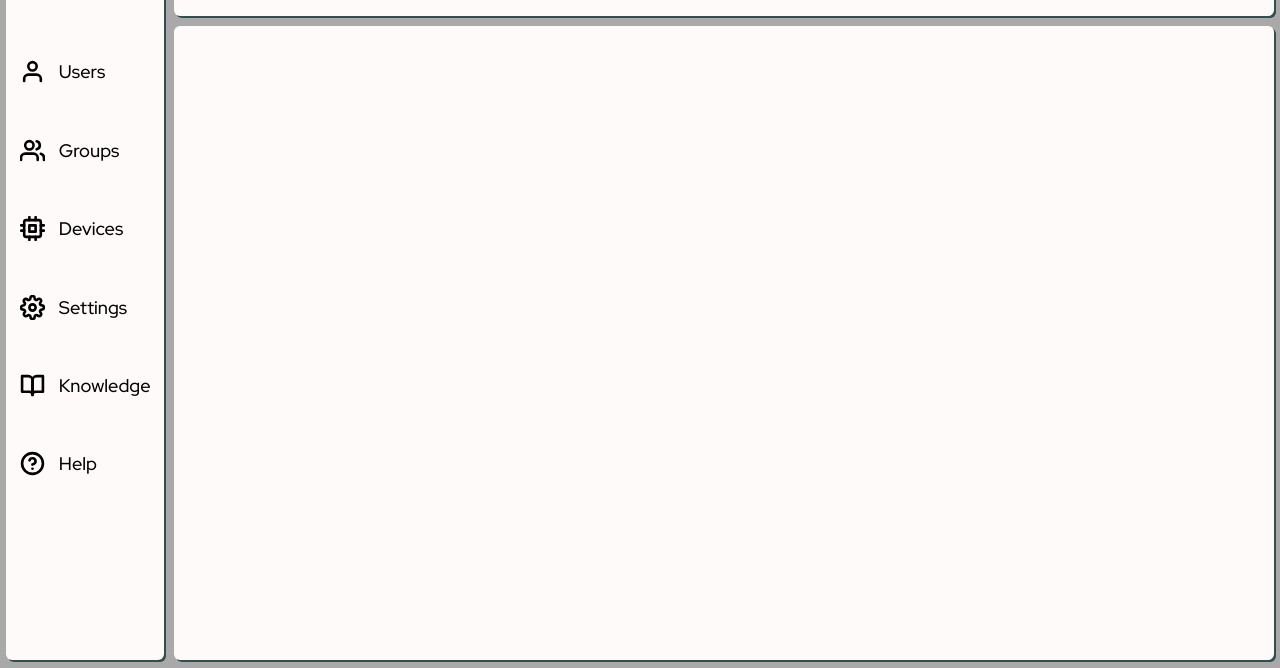
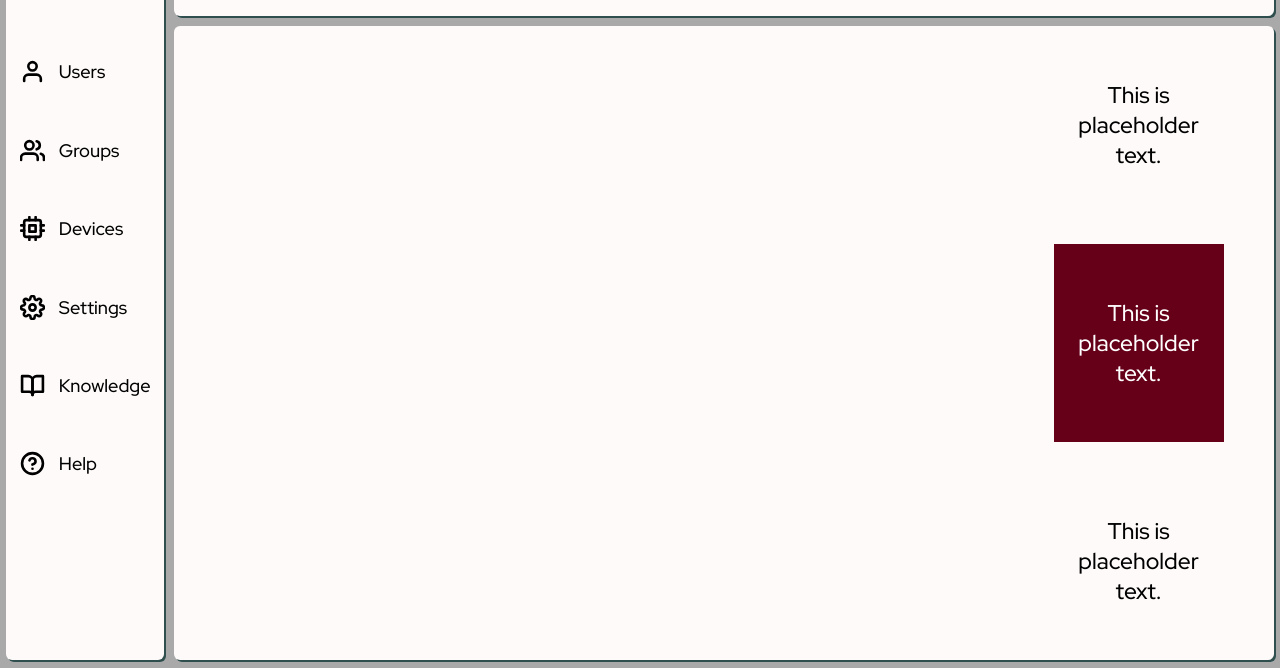
Before and after one commit to paulelden/admin-dashboard, a plain HTML site: page index.html in a window 1280 px wide. Shown: the part 132-800 px from the top of the page. Drawn offline with Linux system fonts and the light colour scheme; a web font is replaced by a local one.

Commit message:
Created main content sidebar layout.

```diff
--- a/index.css
+++ b/index.css
@@ -312,5 +312,27 @@ a {
 }
 
 #contentSide {
-    display: flex;
+    display: grid;
+    margin-right: 50px;
+    gap: 20px;
 }
+
+#contentSide > div {
+    display: grid;
+    align-items: center;
+    justify-content: center;
+    padding: 15px;
+}
+
+#sideContent1 {
+
+}
+
+#sideContent2 {
+    background-color: var(--main-color);
+    color: white;
+}
+
+#sideContent3 {
+
+}
--- a/index.html
+++ b/index.html
@@ -47,7 +47,15 @@
 
             </div>
             <div id="contentSide">
-
+                <div id="sideContent1">
+                    <p>This is placeholder text.</p>
+                </div>
+                <div id="sideContent2">
+                    <p>This is placeholder text.</p>
+                </div>
+                <div id="sideContent3">
+                    <p>This is placeholder text.</p>
+                </div>
             </div>
         </div>
     </div>
```
